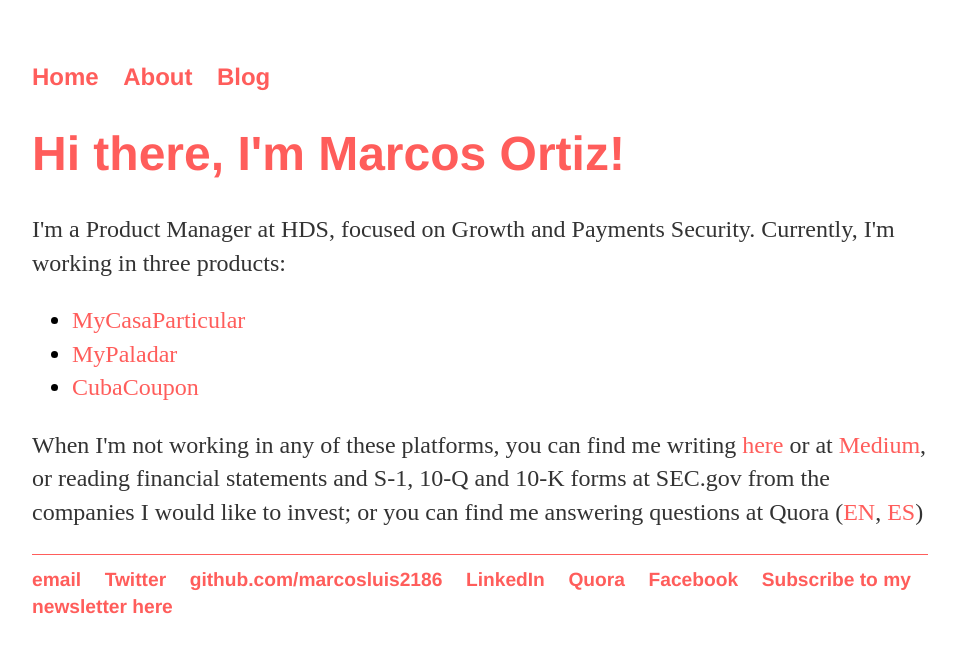
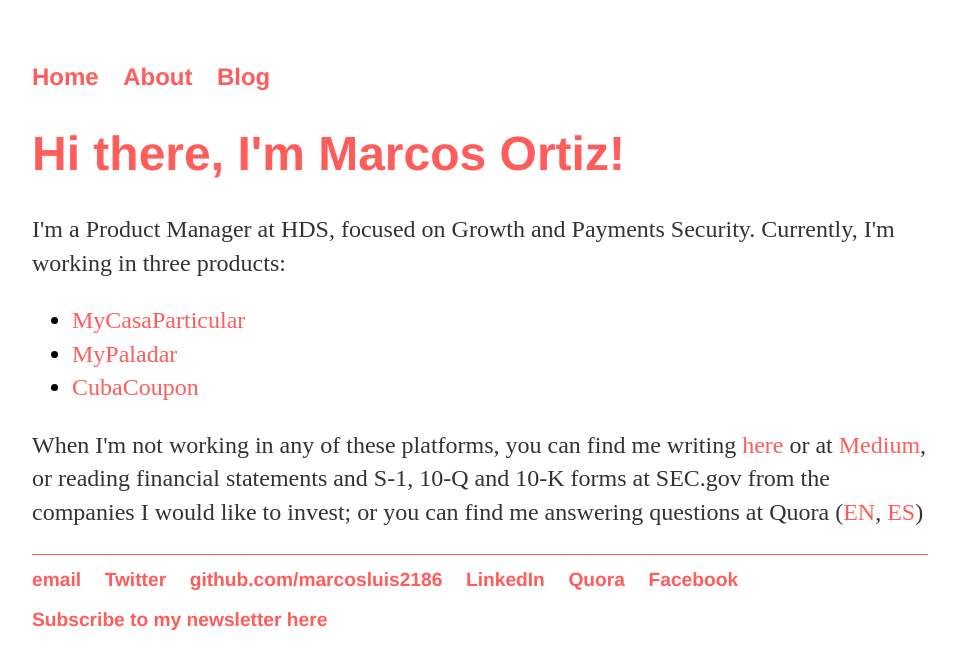
Before and after one commit to marcosluis2186/marcosluis2186.github.com, a Jekyll site: the page built from about.html, in a window 1280 px wide. Shown: the top 669 px of the page, without its empty margins (160-1116 px from the left). Built offline with Jekyll 4.4.1, drawn with Linux system fonts in a browser that asks for light colours.

Commit message:
Adding subscribe link in a new UL centered

```diff
--- a/_layouts/default.html
+++ b/_layouts/default.html
@@ -26,8 +26,8 @@
 			<li><a href="https://www.linkedin.com/mlortiz" target="_blank">LinkedIn</a></li>
 			<li><a href="https://quora.com/profile/Marcos-Ortiz-1" target="_blank">Quora</a></li>
 			<li><a href="https://facebook.com/marcosluis2186" target="_blank">Facebook</a></li>
-			<li><a href="https://tinyletter.com/data-numbers-and-storytelling" target="_blank">Subscribe to my newsletter here</a></li>
-			</ul>
+		</ul>
+		<ul><li align="center"><a href="https://tinyletter.com/data-numbers-and-storytelling" target="_blank">Subscribe to my newsletter here</a></li></ul>
 		</footer>
 	</body>
 </html>
```
